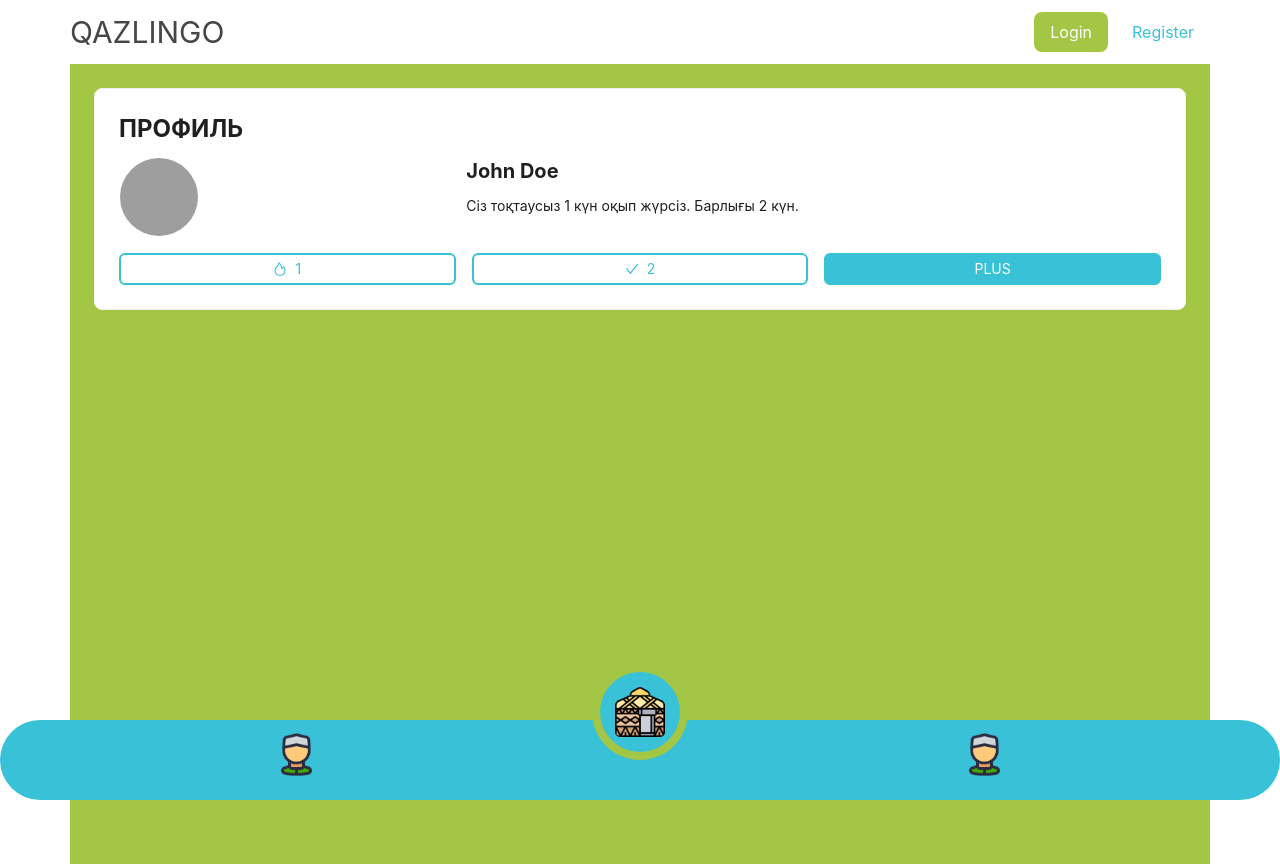
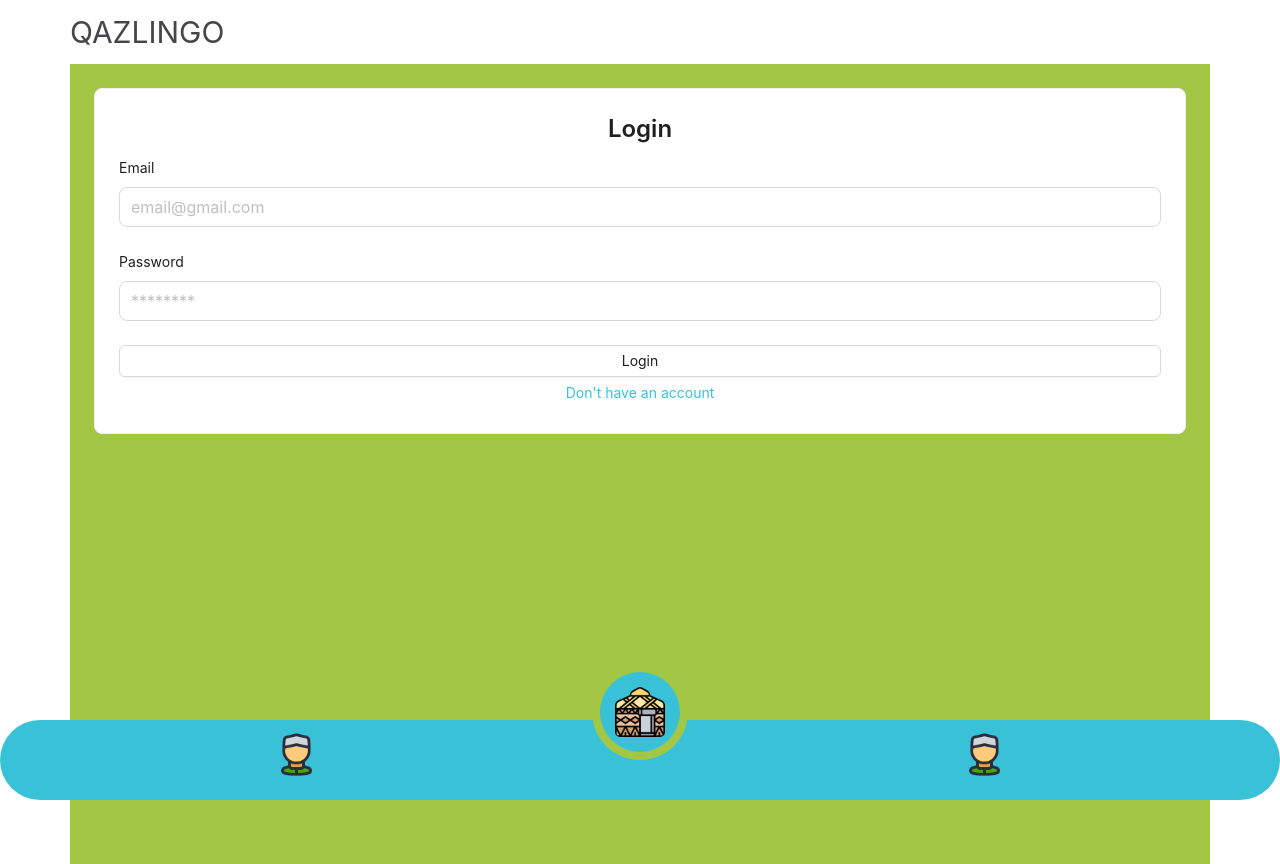
Before and after one commit to ald1k0n/duo, a React (Vite) app: page /profile in a window 1280 px wide. Built offline with nearby package versions, Linux system fonts and the light colour scheme; no server answers; grey boxes are pictures that could not be loaded.

Commit message:
profile login and register

```diff
--- a/src/pages/Home/Profile.tsx
+++ b/src/pages/Home/Profile.tsx
@@ -1,57 +1,158 @@
-import { CheckOutlined, FireOutlined } from "@ant-design/icons";
-import { Avatar, Button, Card, Flex, Layout, Typography } from "antd";
+import { CheckOutlined, FireOutlined } from '@ant-design/icons';
+import {
+	Avatar,
+	Button,
+	Card,
+	Flex,
+	Form,
+	Input,
+	Layout,
+	notification,
+	Typography,
+} from 'antd';
+
+import { useAuthStore } from '@/shared/stores/useAuthStore';
+import { useState } from 'react';
+import { AuthService, UserService } from '@/services';
+import { LoginRequest } from '@/types';
 
 export default function Profile() {
+	const { user, setTokens } = useAuthStore();
+
+	const [form] = Form.useForm();
+
+	const [isSignUp, setIsSignUp] = useState(false);
+	const userService = new UserService();
+	const authService = new AuthService();
+
+	const handleFinish = async (payload: LoginRequest) => {
+		try {
+			if (isSignUp) {
+				await userService['createUser'](payload);
+				form.resetFields();
+				setIsSignUp(false);
+				notification.success({
+					message: 'Success',
+					duration: 5,
+					placement: 'topRight',
+				});
+			} else {
+				const data = await authService.login(payload);
+				setTokens(data.accessToken, data.refreshToken);
+			}
+		} catch (error) {
+			notification.error({
+				message: 'Error happened',
+				duration: 5,
+				placement: 'topRight',
+			});
+		}
+	};
+
 	return (
 		<Layout
-      className=""
+			className=''
 			style={{
-        height: "100vh",
-        backgroundColor: "#A3C644",
-      }}
-    >
-      <Card className="m-6">
-        <Typography.Title level={3} style={{ fontWeight: "bold" }}>
+				height: '100vh',
+				backgroundColor: '#A3C644',
+			}}>
+			<Card className='m-6'>
+				{user ? (
+					<>
+						<Typography.Title
+							level={3}
+							style={{ fontWeight: 'bold' }}>
 							ПРОФИЛЬ
 						</Typography.Title>
-        <div className="grid grid-cols-6 mb-4">
+						<div className='grid grid-cols-6 mb-4'>
 							<Avatar
 								size={80}
-            src="https://i.pravatar.cc/300"
-            className="col-span-2"
+								src='https://i.pravatar.cc/300'
+								className='col-span-2'
 							/>
-          <div className="col-span-4">
-            <Typography.Title level={4} style={{ fontWeight: "bold" }}>
-              John Doe
+							<div className='col-span-4'>
+								<Typography.Title
+									level={4}
+									style={{ fontWeight: 'bold' }}>
+									{user.email.split('@')[0]}
 								</Typography.Title>
 								<Typography.Text>
 									Сіз тоқтаусыз 1 күн оқып жүрсіз. Барлығы 2 күн.
 								</Typography.Text>
 							</div>
 						</div>
-        <div className="grid grid-cols-3 gap-4">
+						<div className='grid grid-cols-3 gap-4'>
 							<Button
 								icon={<FireOutlined />}
-            className="border-2"
-            style={{ borderColor: "#39C2D7", color: "#39C2D7" }}
-          >
+								className='border-2'
+								style={{ borderColor: '#39C2D7', color: '#39C2D7' }}>
 								1
 							</Button>
 							<Button
 								icon={<CheckOutlined />}
-            className="border-2"
-            style={{ borderColor: "#39C2D7", color: "#39C2D7" }}
-          >
+								className='border-2'
+								style={{ borderColor: '#39C2D7', color: '#39C2D7' }}>
 								2
 							</Button>
 							<Button
-            type="primary"
-            className="border-2"
-            style={{ borderColor: "#39C2D7", backgroundColor: "#39C2D7"}}
-          >
+								type='primary'
+								className='border-2'
+								style={{ borderColor: '#39C2D7', backgroundColor: '#39C2D7' }}>
 								PLUS
 							</Button>
 						</div>
+					</>
+				) : (
+					<>
+						<Flex vertical>
+							<Typography.Title
+								className='text-center'
+								level={3}>
+								{isSignUp ? 'Register' : 'Login'}
+							</Typography.Title>
+						</Flex>
+						<Form
+							className='w-full mx-auto'
+							layout='vertical'
+							onFinish={handleFinish}
+							form={form}>
+							<Form.Item
+								label='Email'
+								name='email'>
+								<Input
+									className='w-full'
+									size='large'
+									placeholder='email@gmail.com'
+									type='email'
+								/>
+							</Form.Item>
+							<Form.Item
+								label='Password'
+								name='password'>
+								<Input
+									className='w-full'
+									size='large'
+									placeholder='********'
+									type='password'
+								/>
+							</Form.Item>
+							<Button
+								className='w-full'
+								htmlType='submit'>
+								{isSignUp ? 'Register' : 'Login'}
+							</Button>
+							<Button
+								className='w-full'
+								type='link'
+								onClick={() => setIsSignUp((prev) => !prev)}
+								htmlType='button'>
+								{!isSignUp
+									? "Don't have an account"
+									: 'Already have an account'}
+							</Button>
+						</Form>
+					</>
+				)}
 			</Card>
 		</Layout>
 	);
--- a/src/pages/Home/index.tsx
+++ b/src/pages/Home/index.tsx
@@ -26,20 +26,7 @@ export default function Home() {
 					</Typography>
 				</Link>
 				<Space>
-					{!user ? (
-						<>
-							<Button
-								size='large'
-								type='primary'>
-								Login
-							</Button>
-							<Button
-								size='large'
-								type='link'>
-								Register
-							</Button>
-						</>
-					) : (
+					{user && (
 						<Button
 							onClick={() => {
 								logout();
```
Lines whose indentation alone changed are shown as unchanged.
